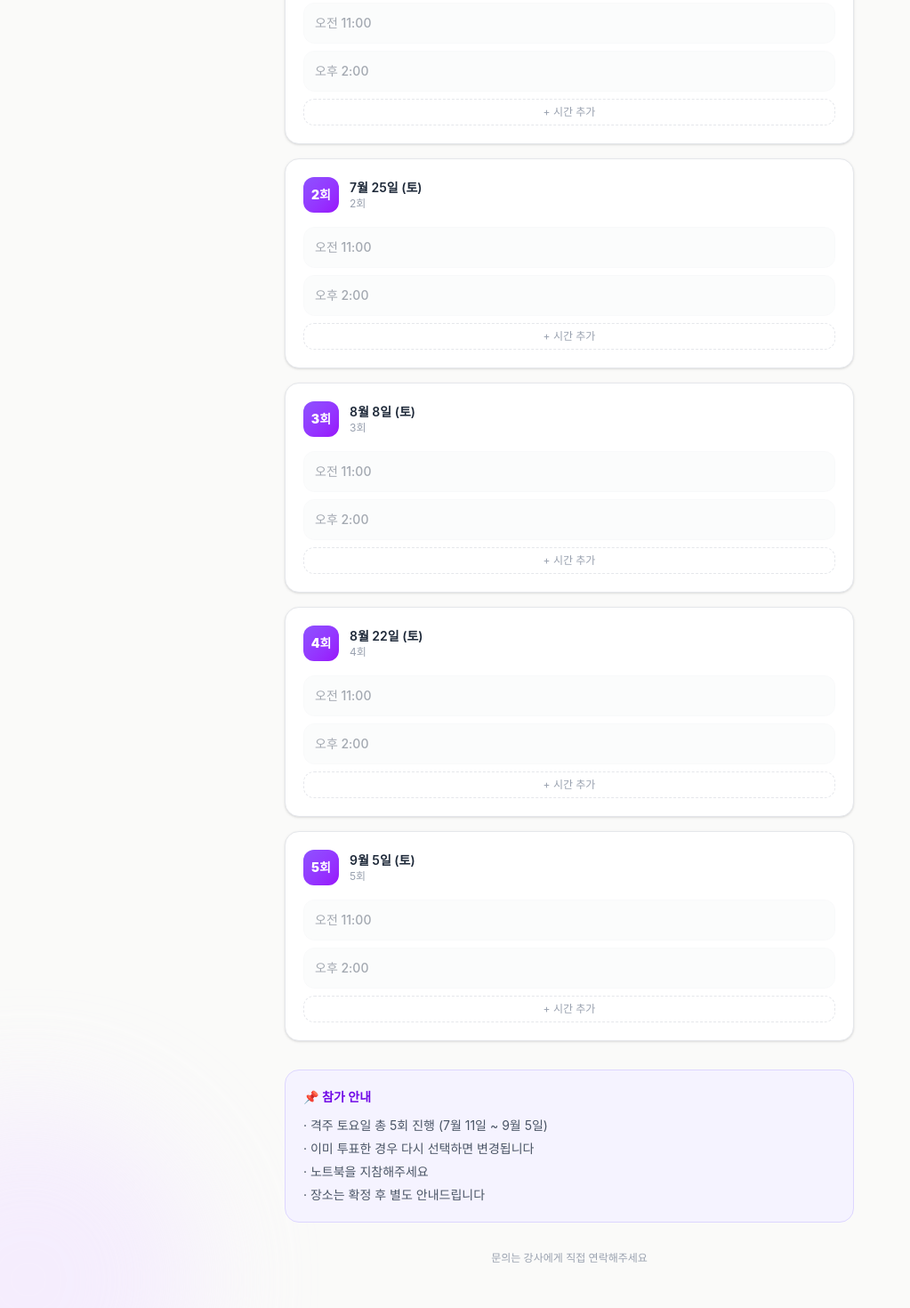
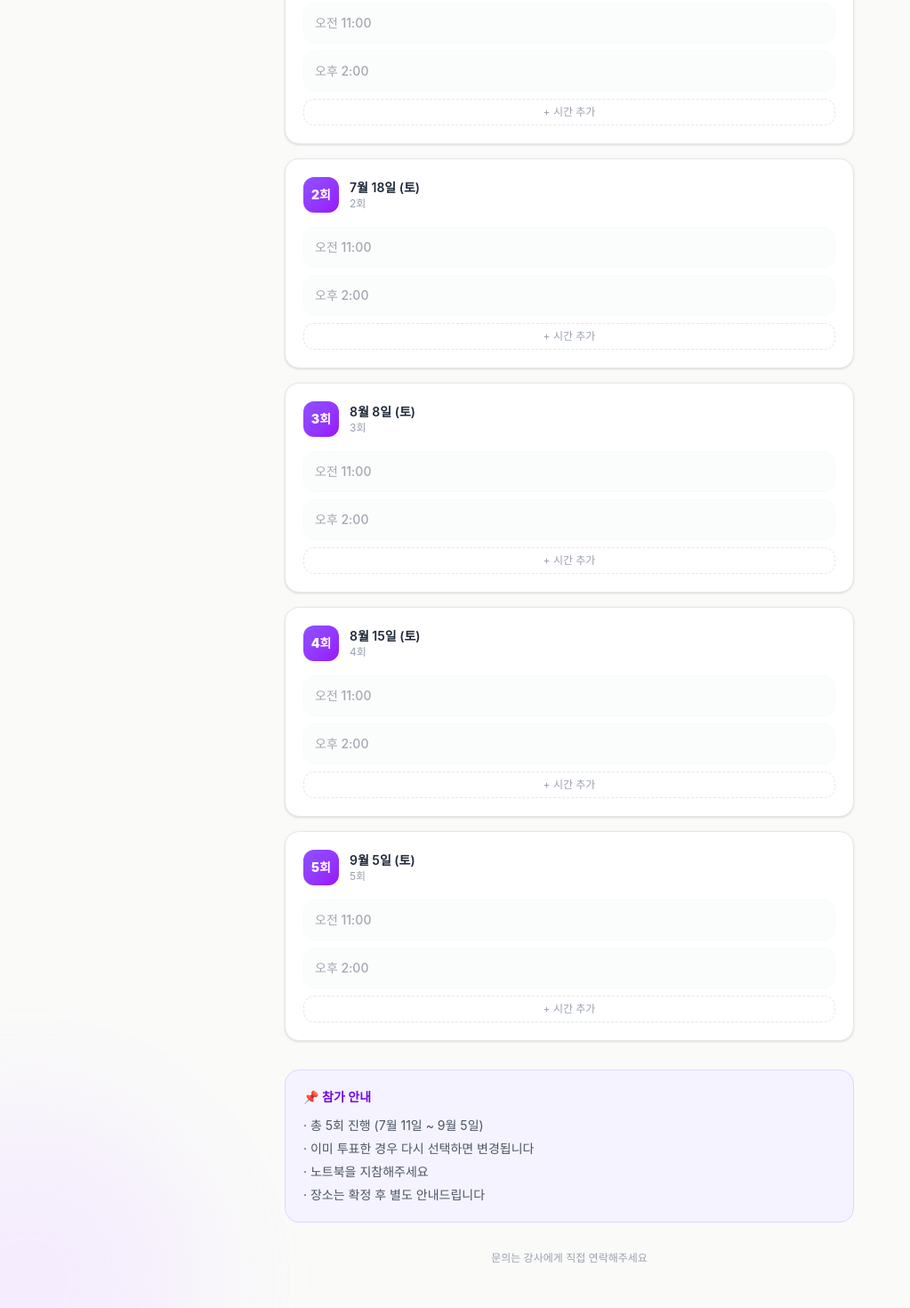
Before and after one commit to everystart2020-eric/vibe-coding-mountain, a Next.js app: page /schedule2 in a window 1280 px wide. Shown: the part 777-2247 px from the top of the page at 89% size, without its empty margins (0-1023 px from the left). Built offline with nearby package versions, Linux system fonts and the light colour scheme; a web font is replaced by a local one.

Commit message:
fix: update 2기 schedule to 7/11, 7/18, 8/8, 8/15, 9/5

```diff
--- a/src/app/schedule2/page.tsx
+++ b/src/app/schedule2/page.tsx
@@ -7,9 +7,9 @@ const NAME_KEY = "vote-name"
 
 const WEEKS = [
   { week: 11, date: "7월 11일 (토)", label: "1회 · 기본 AI 활용 교육", slots: ["오전 11:00", "오후 2:00"] },
-  { week: 12, date: "7월 25일 (토)", label: "2회", slots: ["오전 11:00", "오후 2:00"] },
+  { week: 12, date: "7월 18일 (토)", label: "2회", slots: ["오전 11:00", "오후 2:00"] },
   { week: 13, date: "8월 8일 (토)", label: "3회", slots: ["오전 11:00", "오후 2:00"] },
-  { week: 14, date: "8월 22일 (토)", label: "4회", slots: ["오전 11:00", "오후 2:00"] },
+  { week: 14, date: "8월 15일 (토)", label: "4회", slots: ["오전 11:00", "오후 2:00"] },
   { week: 15, date: "9월 5일 (토)", label: "5회", slots: ["오전 11:00", "오후 2:00"] },
 ]
 
@@ -325,7 +325,7 @@ export default function Schedule2Page() {
         <div className="rounded-2xl bg-violet-50 border border-violet-200 p-5 mb-8">
           <h3 className="text-violet-700 font-semibold text-sm mb-3">📌 참가 안내</h3>
           <ul className="space-y-1.5 text-gray-600 text-sm">
-            <li>· 격주 토요일 총 5회 진행 (7월 11일 ~ 9월 5일)</li>
+            <li>· 총 5회 진행 (7월 11일 ~ 9월 5일)</li>
             <li>· 이미 투표한 경우 다시 선택하면 변경됩니다</li>
             <li>· 노트북을 지참해주세요</li>
             <li>· 장소는 확정 후 별도 안내드립니다</li>
```
